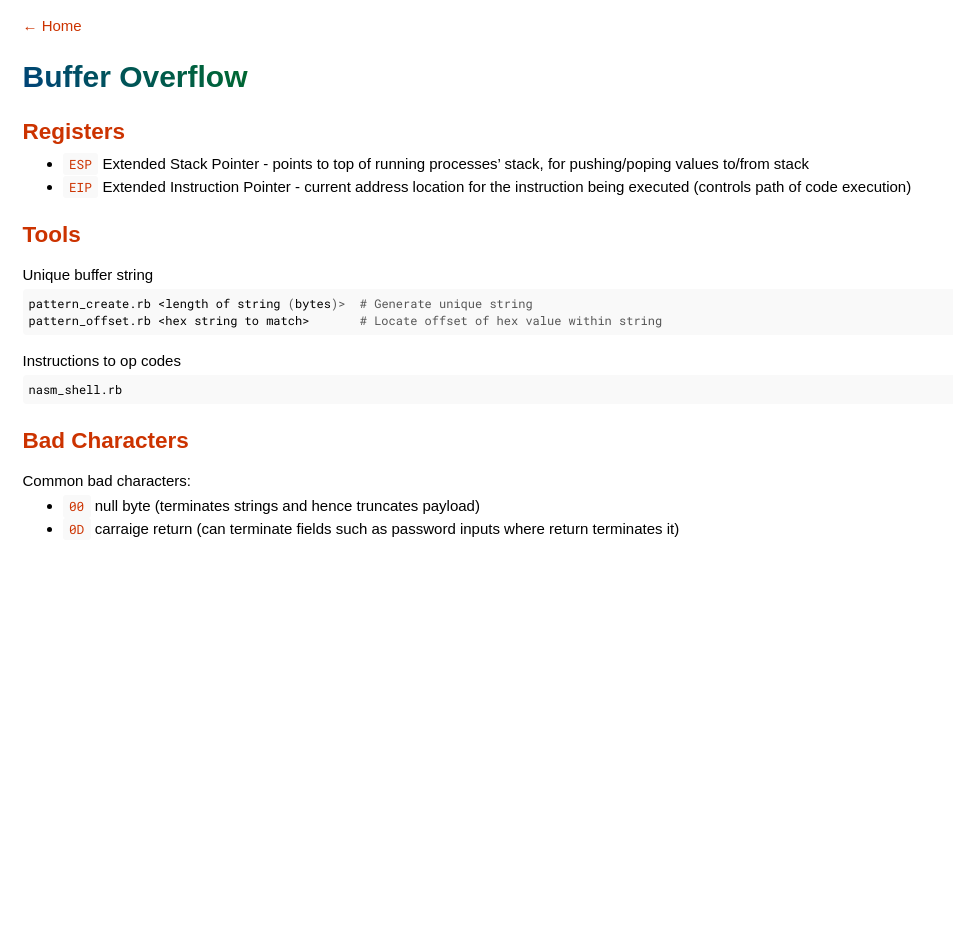
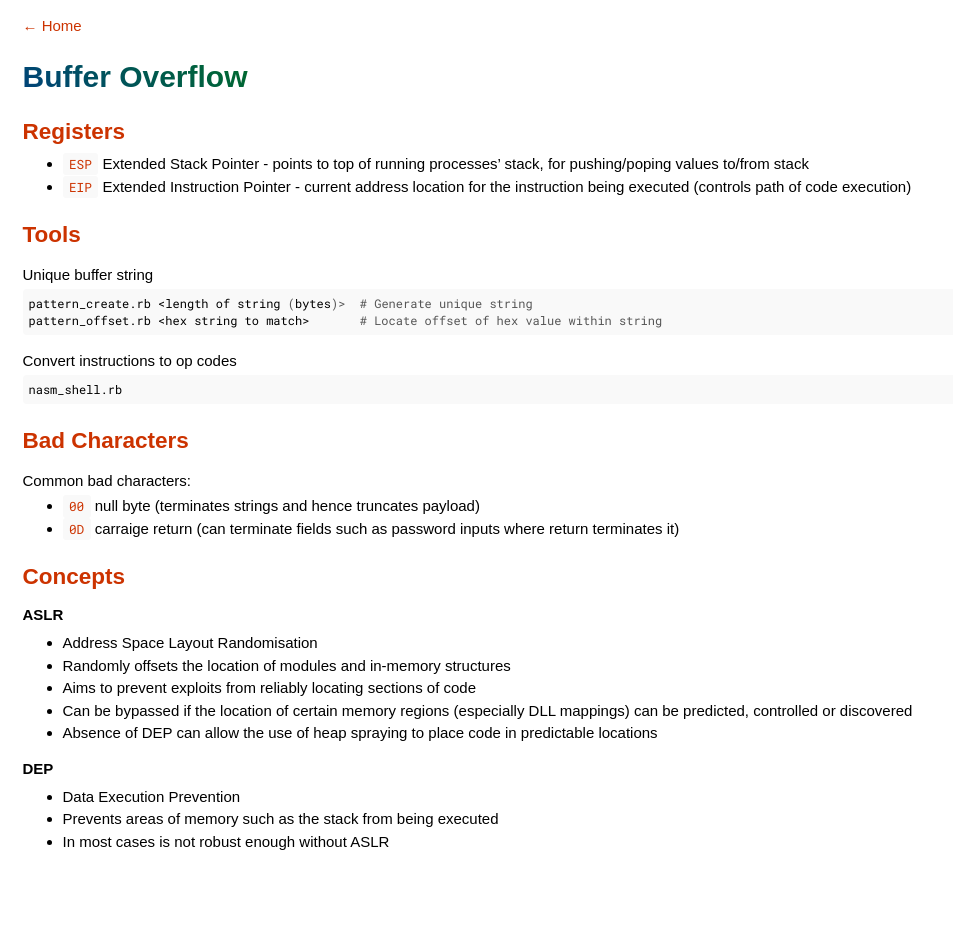
Before and after one commit to agrzeslak/cheatsheet, a Jekyll site: the page built from _topics/buffer-overflow.md, in a window 1280 px wide. Shown: the whole page, without its empty margins (0-953 px from the left). Built offline with Jekyll 4.4.1, drawn with Linux system fonts in a browser that asks for light colours; before the commit the page ends 900 px from its top, so only the background shows below that.

Commit message:
minor updates

````diff
--- a/_topics/buffer-overflow.md
+++ b/_topics/buffer-overflow.md
@@ -20,7 +24,7 @@ pattern_create.rb <length of string (bytes)>  # Generate unique string
 pattern_offset.rb <hex string to match>       # Locate offset of hex value within string
 ```
 
-Instructions to op codes
+Convert instructions to op codes
 ```shell
 nasm_shell.rb
 ```
@@ -29,3 +33,16 @@ nasm_shell.rb
 Common bad characters:
 - `00` null byte (terminates strings and hence truncates payload)
 - `0D` carraige return (can terminate fields such as password inputs where return terminates it)
+
+## Concepts
+### ASLR
+- Address Space Layout Randomisation
+- Randomly offsets the location of modules and in-memory structures
+- Aims to prevent exploits from reliably locating sections of code
+- Can be bypassed if the location of certain memory regions (especially DLL mappings) can be predicted, controlled or discovered
+- Absence of DEP can allow the use of heap spraying to place code in predictable locations
+
+### DEP
+- Data Execution Prevention
+- Prevents areas of memory such as the stack from being executed
+- In most cases is not robust enough without ASLR
````
Also changed, not shown: other parts of _topics/buffer-overflow.md (+5 -1 lines), _topics/msfvenom.md (+1 -1 lines).
